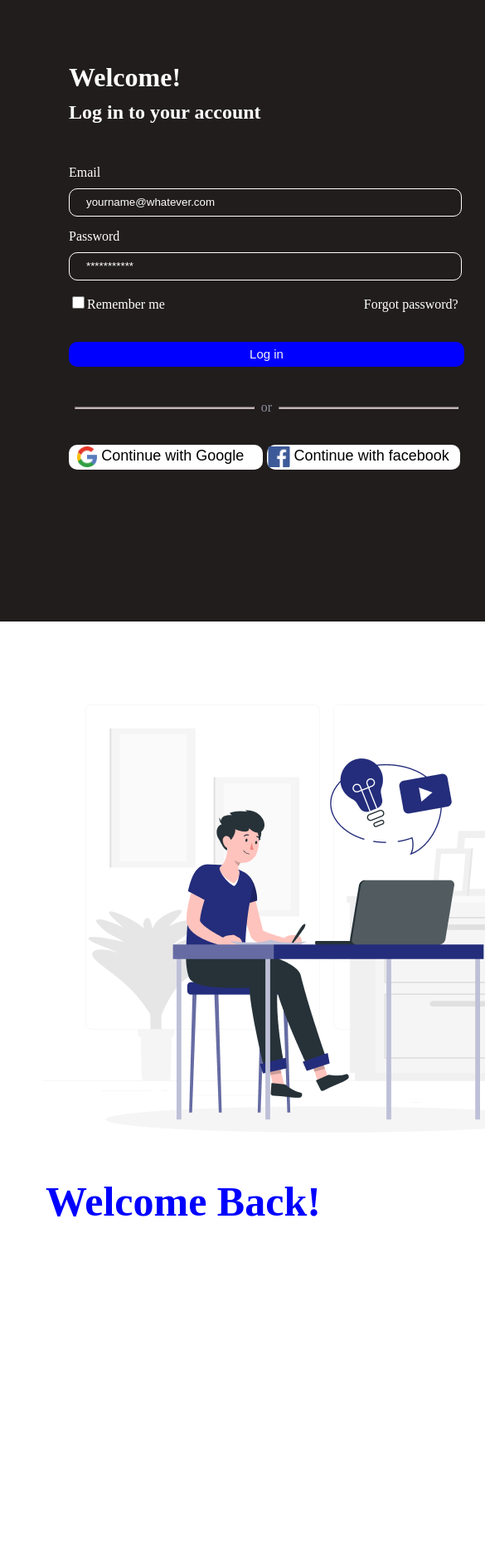
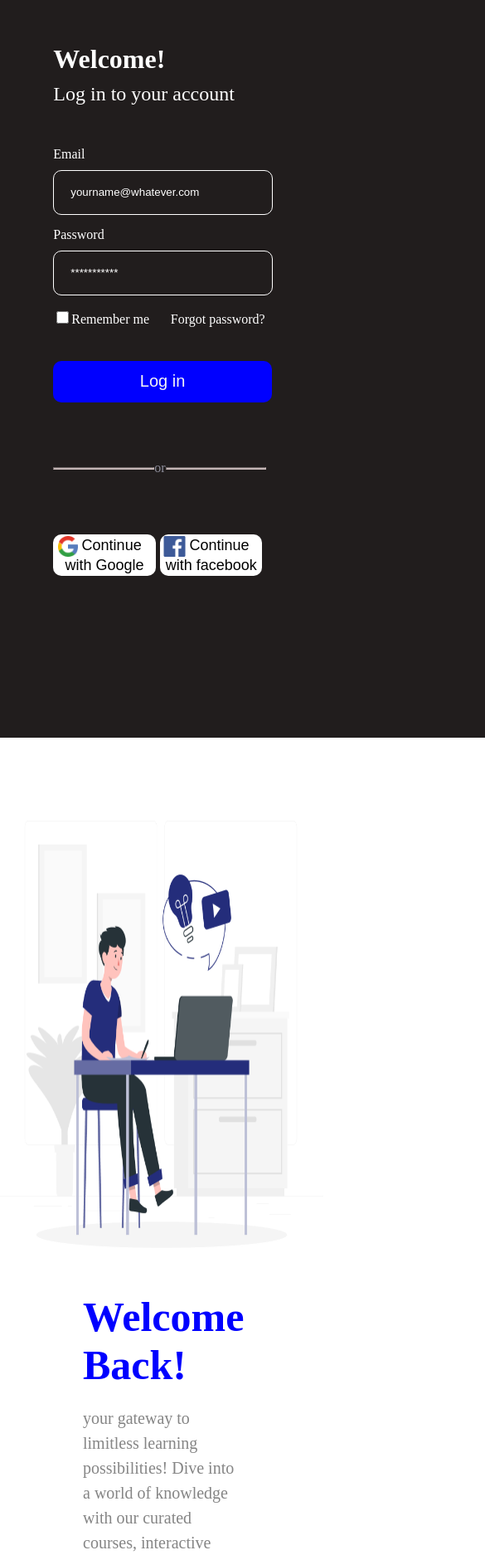
Before and after one commit to ikede-divine-keno/Learna, a plain HTML site: page login.html in a window 390 px wide. Shown: the part 108-1988 px from the top of the page at 83% size, 585 px wide, since content can reach past the window. Before the commit the page ends 1635 px from the top, so only its background shows below. Drawn offline with Linux system fonts and the light colour scheme.

Commit message:
login.html and login.css files updated to complete the responsive learna login page

```diff
--- a/login.css
+++ b/login.css
@@ -1,19 +1,29 @@
 body {
     margin: 0%;
+    padding: 0%;
+}
+.main {
+    display: flex;
+    justify-content: space-between;
     padding: 0%;
 }
 .back {
     background-color: #211D1D;
     min-width: 643px;
+    /**max-width: 800px;**/
+    width: 50%;
     max-height: 1024px;
     gap: 0px;
     border-radius: 0px 20px 20px 0px;
     border: 0px 1px 0px 0px;
-    float: left;
+    margin-bottom: 0%;
+    padding-left: 0%;
+    /**float: left;**/
+
 }
 form {
     padding-top: 183px;
-    padding-bottom: 183px;
+    padding-bottom: 165px;
     width: 477px;
     margin-left: auto;
     margin-right: auto;
@@ -27,6 +37,7 @@ h1 {
 h2 {
     color: white;
     margin-bottom: 50px;
+    font-weight: normal;
 }
 label {
     color: white;
@@ -38,8 +49,9 @@ input {
     background: transparent;
     border-radius: 10px;
     border: 1px solid white;
-    height: 30px;
+    height: 50px;
     padding-left: 20px;
+    color: white;
 }
 input::placeholder {
     color: white;
@@ -66,17 +78,19 @@ hr {
 }
 button {
     width: 477px;
-    height: 30px;
+    height: 50px;
     text-align: center;
     background-color: blue;
     color: whitesmoke;
     border: rgb(3, 75, 77);
     border-radius: 10px;
-    font-size: 15px;
-    margin-top: 25px;
+    font-size: 20px;
+    margin-top: 30px;
+    margin-bottom: 30px;
 }
 #or {
     margin-top: 40px;
+    margin-bottom: 40px;
 }
 section {
     clear: both;
@@ -95,14 +109,82 @@ section {
     height: 25px;
     vertical-align: middle;
 }
-#backdrop {
+.Welcome {
+   /** float: right;**/
+    width: 50%;
+    max-height: 1024px;
+}
+.welc {
+    width: 700px;
+    margin-left: auto;
+    margin-right: auto;
+}
+.welc #backdrop {
     margin-top: 100px;
-    margin-left: 50px;
     width: 692px;
     height: 515.69px;
+    /**margin-left: auto;
+    margin-right: auto;**/
 }
-h3 {
+.welc h3 {
     font-size: 50px;
     color: blue;
-    padding-left: 55px;
+    margin-bottom: 0%;
+    padding-left: 100px;
+    /**margin-left: auto;
+    margin-right: auto;**/
 }
+.welc p{
+    color: #858585;
+    font-family: Poppins;
+    font-size: 20px;
+    font-weight: 400;
+    line-height: 30px;
+    text-align: left;
+    width: 535px;
+    height: 90px;
+    padding-left: 100px;
+    /**margin-left: auto;
+    margin-right: auto;**/
+}
+@media only screen and (max-width: 768px) {
+    .main {
+        display: block;
+    }
+    .back {
+        width: 100%;
+    }
+    .back form {
+        width: 50%;
+        margin-left: 10%;
+        padding-top: 25%;
+    }
+    form input {
+        width: 75%;
+    }
+    button {
+        width: 82%;
+    }
+    .Welcome {
+        width: 100%;
+    }
+    .welc {
+        width: fit-content;
+    }
+    .welc #backdrop {
+        width: 100%;
+    }
+    .welc h3 {
+        width: 50%;
+    }
+    .welc p {
+        width: 50%;
+        text-wrap: left;
+    }
+    #forgot {
+        margin-left: 10%;
+    }
+    span, section {
+        width: 80%;
+    }
+}
--- a/login.html
+++ b/login.html
@@ -3,7 +3,7 @@
     <head>
         <title>Learna Login Page</title>
         <meta charset="UTF-8">
-        <!--<meta name="viewport" content="width=device-width initial-scale=1.0">-->
+        <meta name="viewport" content="width=device-width initial-scale=1.0">
         <link rel="stylesheet" href="login.css" type="text/css">
     </head>
     <body>
@@ -27,9 +27,12 @@
                     </section>
                 </form>
             </div>
-            <div>
-                <img id="backdrop" src="images/login_backdrop.png">
-                <h3>Welcome Back!</h3>
+            <div class="Welcome">
+                <div class="welc">
+                    <img id="backdrop" src="images/login_backdrop.png">
+                    <h3>Welcome Back!</h3>
+                    <p>your gateway to limitless learning possibilities! Dive into a world of knowledge with our curated courses, interactive lessons, and expert guidance.</p>
+                </div>
             </div>
         </div>
     </body>
```
